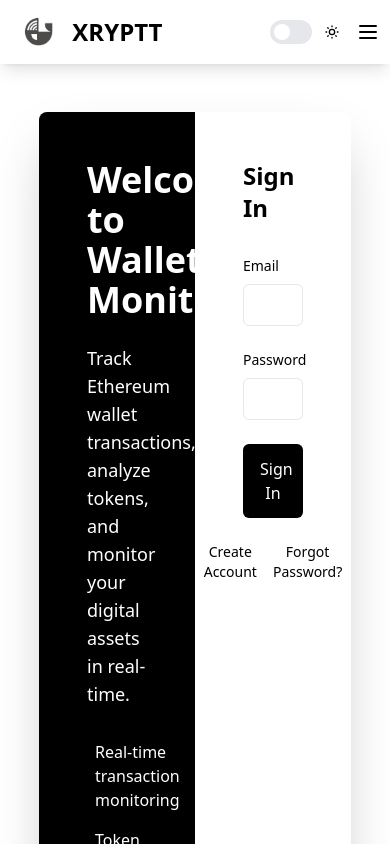
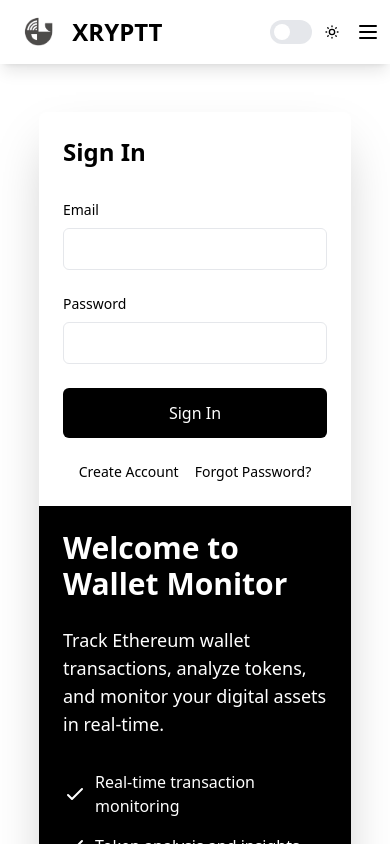
Before and after one commit to anabansal/xrypttSaaS, a React (Vite) app in the folder frontend/: page / in a window 390 px wide. Both pictures are taken after a click on the button "Get Started". Shown: the top 844 px of the page. Built offline with nearby package versions, Linux system fonts and the light colour scheme; no server answers; the HTML template or start-up script is replaced by a standard one.

Commit message:
sign up page for mobile phones changed

```diff
--- a/frontend/src/components/AuthForm.jsx
+++ b/frontend/src/components/AuthForm.jsx
@@ -119,69 +119,9 @@ const AuthForm = ({ onAuthSuccess }) => {
   };
 
   return (
-    <div className="flex min-h-[600px] rounded-lg overflow-hidden shadow-2xl">
-      {/* Left Section - Black Background */}
-      <div className="w-1/2 bg-primary p-12 flex flex-col justify-center">
-        {mode === 'signup' ? (
-          <>
-            <h2 className="text-4xl font-bold text-background mb-6">
-              Your Demo Will Include:
-            </h2>
-            <ul className="space-y-4 text-background">
-              <li className="flex items-center">
-                <svg className="w-6 h-6 mr-2" fill="none" stroke="currentColor" viewBox="0 0 24 24">
-                  <path strokeLinecap="round" strokeLinejoin="round" strokeWidth="2" d="M5 13l4 4L19 7" />
-                </svg>
-                A complete walkthrough – Learn how to track Ethereum wallets, analyze token holders, and monitor whale portfolios.
-              </li>
-              <li className="flex items-center">
-                <svg className="w-6 h-6 mr-2" fill="none" stroke="currentColor" viewBox="0 0 24 24">
-                  <path strokeLinecap="round" strokeLinejoin="round" strokeWidth="2" d="M5 13l4 4L19 7" />
-                </svg>
-                Q&A session – Get direct answers from our experts on how to maximize insights from wallet tracking and token analytics.
-              </li>
-              <li className="flex items-center">
-                <svg className="w-6 h-6 mr-2" fill="none" stroke="currentColor" viewBox="0 0 24 24">
-                  <path strokeLinecap="round" strokeLinejoin="round" strokeWidth="2" d="M5 13l4 4L19 7" />
-                </svg>
-                Interactive discussion – Tell us about your needs, and we'll show you how our platform can help you stay ahead in the crypto market.
-              </li>
-            </ul>
-          </>
-        ) : (
-          <>
-            <h2 className="text-4xl font-bold text-background mb-6">
-              Welcome to Wallet Monitor
-            </h2>
-            <p className="text-background text-lg mb-8">
-              Track Ethereum wallet transactions, analyze tokens, and monitor your digital assets in real-time.
-            </p>
-            <ul className="space-y-4 text-background">
-              <li className="flex items-center">
-                <svg className="w-6 h-6 mr-2" fill="none" stroke="currentColor" viewBox="0 0 24 24">
-                  <path strokeLinecap="round" strokeLinejoin="round" strokeWidth="2" d="M5 13l4 4L19 7" />
-                </svg>
-                Real-time transaction monitoring
-              </li>
-              <li className="flex items-center">
-                <svg className="w-6 h-6 mr-2" fill="none" stroke="currentColor" viewBox="0 0 24 24">
-                  <path strokeLinecap="round" strokeLinejoin="round" strokeWidth="2" d="M5 13l4 4L19 7" />
-                </svg>
-                Token analysis and insights
-              </li>
-              <li className="flex items-center">
-                <svg className="w-6 h-6 mr-2" fill="none" stroke="currentColor" viewBox="0 0 24 24">
-                  <path strokeLinecap="round" strokeLinejoin="round" strokeWidth="2" d="M5 13l4 4L19 7" />
-                </svg>
-                Instant notifications
-              </li>
-            </ul>
-          </>
-        )}
-      </div>
-
-      {/* Right Section - Form */}
-      <div className="w-1/2 bg-background p-12">
+    <div className="flex flex-col md:flex-row min-h-[600px] rounded-lg overflow-hidden shadow-2xl">
+      {/* Form Section - Moved to top on mobile */}
+      <div className="w-full md:w-1/2 bg-background p-6 md:p-12 order-1 md:order-2">
         <div className="max-w-md mx-auto">
           <h3 className="text-2xl font-bold text-primary mb-8">
             {mode === 'signin' ? 'Sign In' :
@@ -192,6 +132,7 @@ const AuthForm = ({ onAuthSuccess }) => {
           </h3>
 
           <form onSubmit={handleSubmit} className="space-y-6">
+            {/* Form fields remain the same */}
             {(mode !== 'reset') && (
               <div>
                 <label className="block text-sm font-medium text-primary mb-2">Email</label>
@@ -290,6 +231,66 @@ const AuthForm = ({ onAuthSuccess }) => {
           </form>
         </div>
       </div>
+
+      {/* Welcome Section - Moved to bottom on mobile */}
+      <div className="w-full md:w-1/2 bg-primary p-6 md:p-12 order-2 md:order-1">
+        {mode === 'signup' ? (
+          <>
+            <h2 className="text-3xl md:text-4xl font-bold text-background mb-6">
+              Your Demo Will Include:
+            </h2>
+            <ul className="space-y-4 text-background">
+              <li className="flex items-center">
+                <svg className="w-6 h-6 mr-2 flex-shrink-0" fill="none" stroke="currentColor" viewBox="0 0 24 24">
+                  <path strokeLinecap="round" strokeLinejoin="round" strokeWidth="2" d="M5 13l4 4L19 7" />
+                </svg>
+                <span>A complete walkthrough – Learn how to track Ethereum wallets, analyze token holders, and monitor whale portfolios.</span>
+              </li>
+              <li className="flex items-center">
+                <svg className="w-6 h-6 mr-2 flex-shrink-0" fill="none" stroke="currentColor" viewBox="0 0 24 24">
+                  <path strokeLinecap="round" strokeLinejoin="round" strokeWidth="2" d="M5 13l4 4L19 7" />
+                </svg>
+                <span>Q&A session – Get direct answers from our experts on how to maximize insights from wallet tracking and token analytics.</span>
+              </li>
+              <li className="flex items-center">
+                <svg className="w-6 h-6 mr-2 flex-shrink-0" fill="none" stroke="currentColor" viewBox="0 0 24 24">
+                  <path strokeLinecap="round" strokeLinejoin="round" strokeWidth="2" d="M5 13l4 4L19 7" />
+                </svg>
+                <span>Interactive discussion – Tell us about your needs, and we'll show you how our platform can help you stay ahead in the crypto market.</span>
+              </li>
+            </ul>
+          </>
+        ) : (
+          <>
+            <h2 className="text-3xl md:text-4xl font-bold text-background mb-6">
+              Welcome to Wallet Monitor
+            </h2>
+            <p className="text-background text-lg mb-8">
+              Track Ethereum wallet transactions, analyze tokens, and monitor your digital assets in real-time.
+            </p>
+            <ul className="space-y-4 text-background">
+              <li className="flex items-center">
+                <svg className="w-6 h-6 mr-2 flex-shrink-0" fill="none" stroke="currentColor" viewBox="0 0 24 24">
+                  <path strokeLinecap="round" strokeLinejoin="round" strokeWidth="2" d="M5 13l4 4L19 7" />
+                </svg>
+                <span>Real-time transaction monitoring</span>
+              </li>
+              <li className="flex items-center">
+                <svg className="w-6 h-6 mr-2 flex-shrink-0" fill="none" stroke="currentColor" viewBox="0 0 24 24">
+                  <path strokeLinecap="round" strokeLinejoin="round" strokeWidth="2" d="M5 13l4 4L19 7" />
+                </svg>
+                <span>Token analysis and insights</span>
+              </li>
+              <li className="flex items-center">
+                <svg className="w-6 h-6 mr-2 flex-shrink-0" fill="none" stroke="currentColor" viewBox="0 0 24 24">
+                  <path strokeLinecap="round" strokeLinejoin="round" strokeWidth="2" d="M5 13l4 4L19 7" />
+                </svg>
+                <span>Instant notifications</span>
+              </li>
+            </ul>
+          </>
+        )}
+      </div>
     </div>
   );
 };
```
